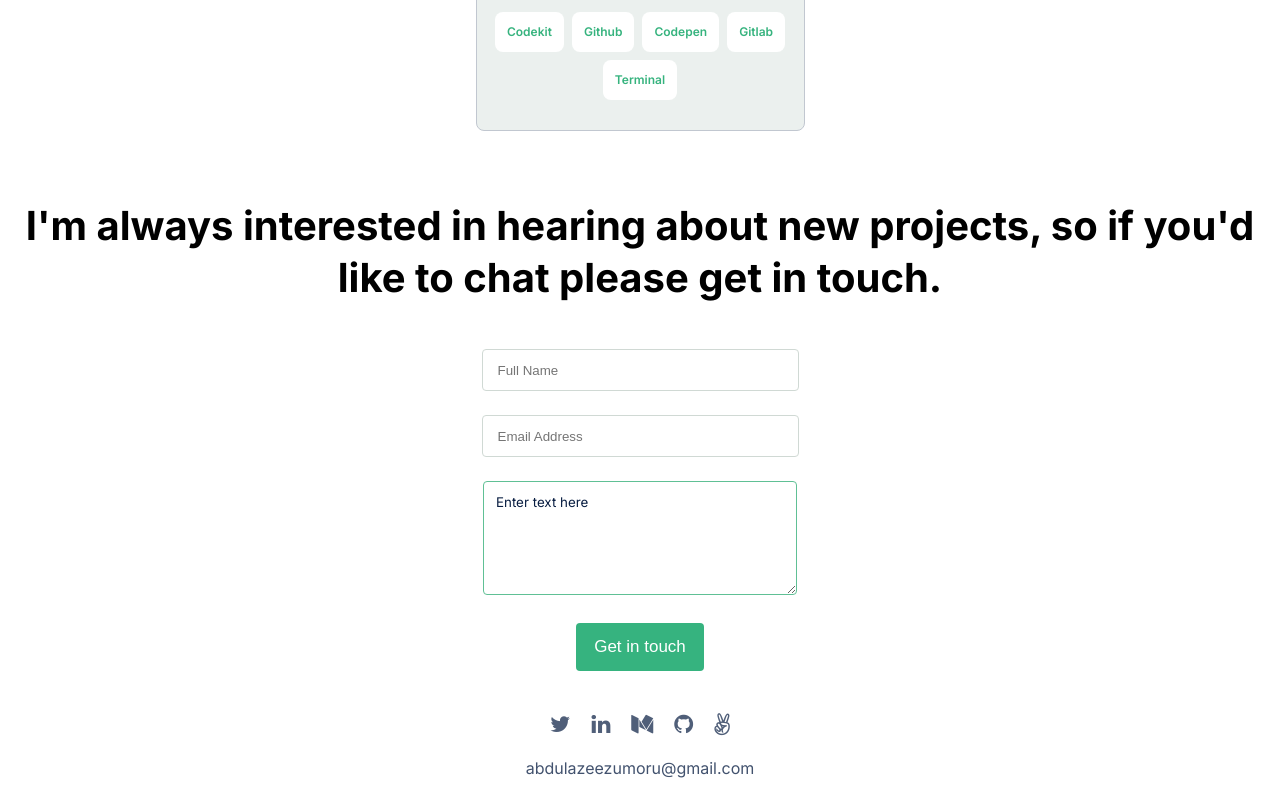
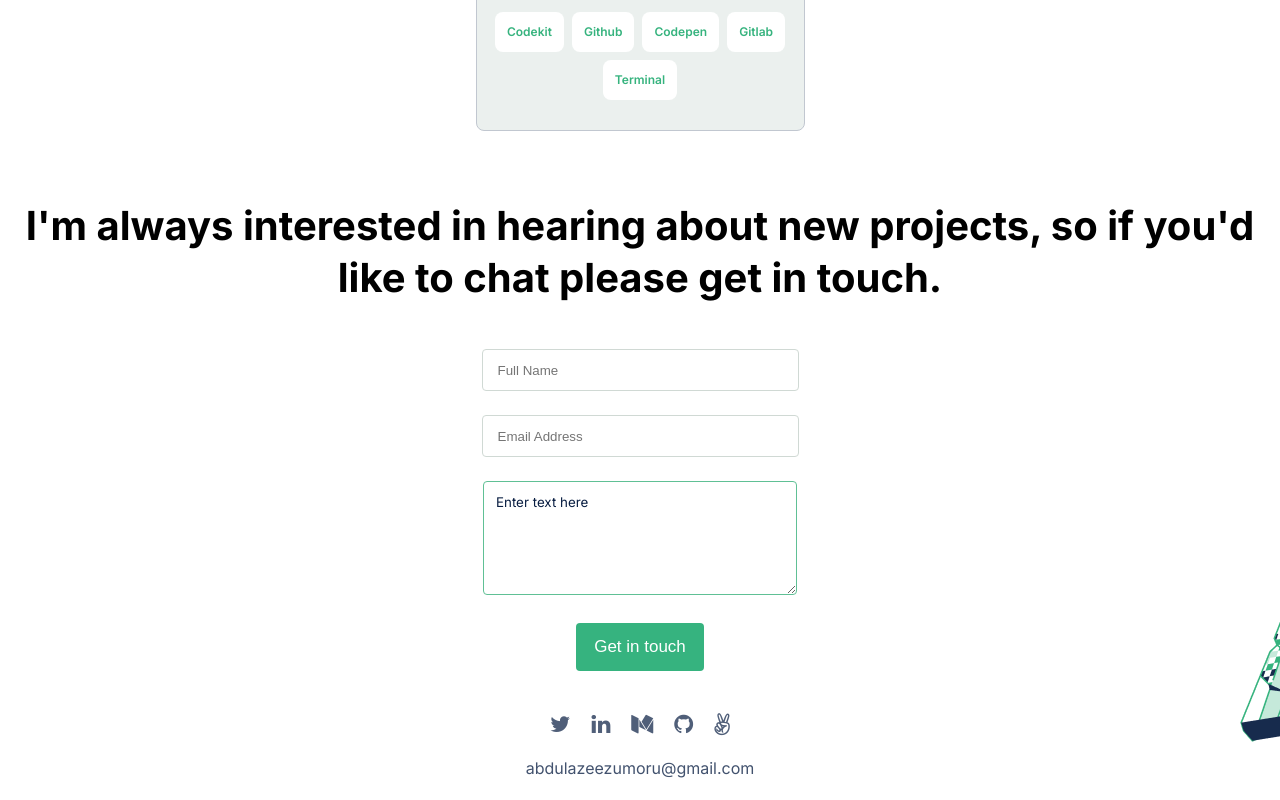
Before and after one commit to azeezumoru/umoru-portfolio, a website: page index.html in a window 1280 px wide. Shown: the part 6002-6802 px from the top of the page. Drawn offline with Linux system fonts and the light colour scheme.

Commit message:
updated my CSS file

```diff
--- a/style.css
+++ b/style.css
@@ -396,7 +396,7 @@ a {
 }
 
 .contact-box {
-  background-image: url(../img/contact-bg.png);
+  background-image: url(./images/illustration-contact-form.png);
   background-repeat: no-repeat;
   background-position: right;
   background-position-y: 260px;
```
Also changed, not shown: images/illustration-contact-form.png (added).
